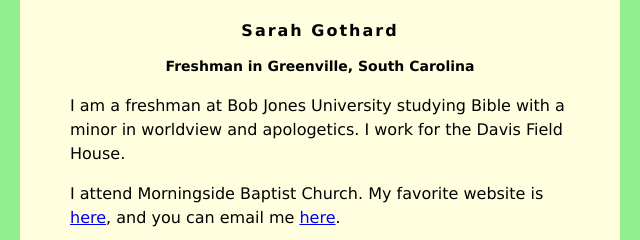
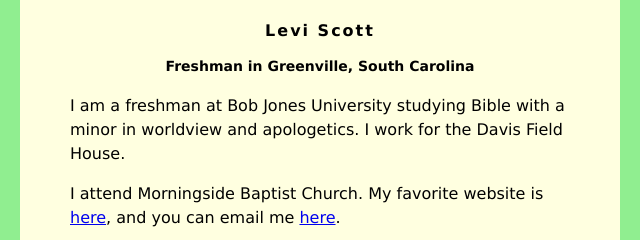
Before and after one commit to lscot13/lscot13.github.io, a plain HTML site: page index.html in a window 1280 px wide. Shown: the top 240 px of the page, 320-960 px from the left. Drawn offline with Linux system fonts and the light colour scheme.

Commit message:
Update index.html

```diff
--- a/index.html
+++ b/index.html
@@ -30,7 +30,7 @@ h3 {
 </head>
 <body>
     <div id="content">
-        <h1>Sarah Gothard</h1>
+        <h1>Levi Scott</h1>
         <h2>Freshman in Greenville, South Carolina</h2>
 
          <p>I am a freshman at Bob Jones University studying Bible with a minor in
```
